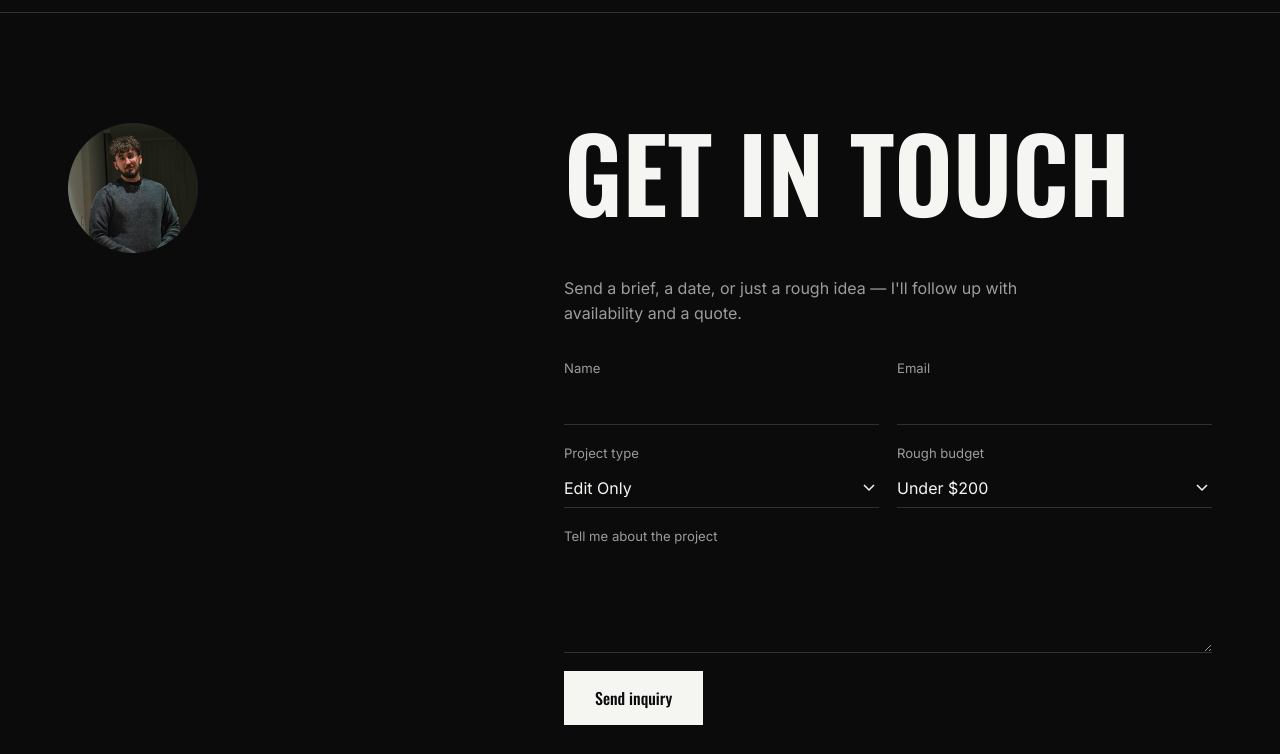
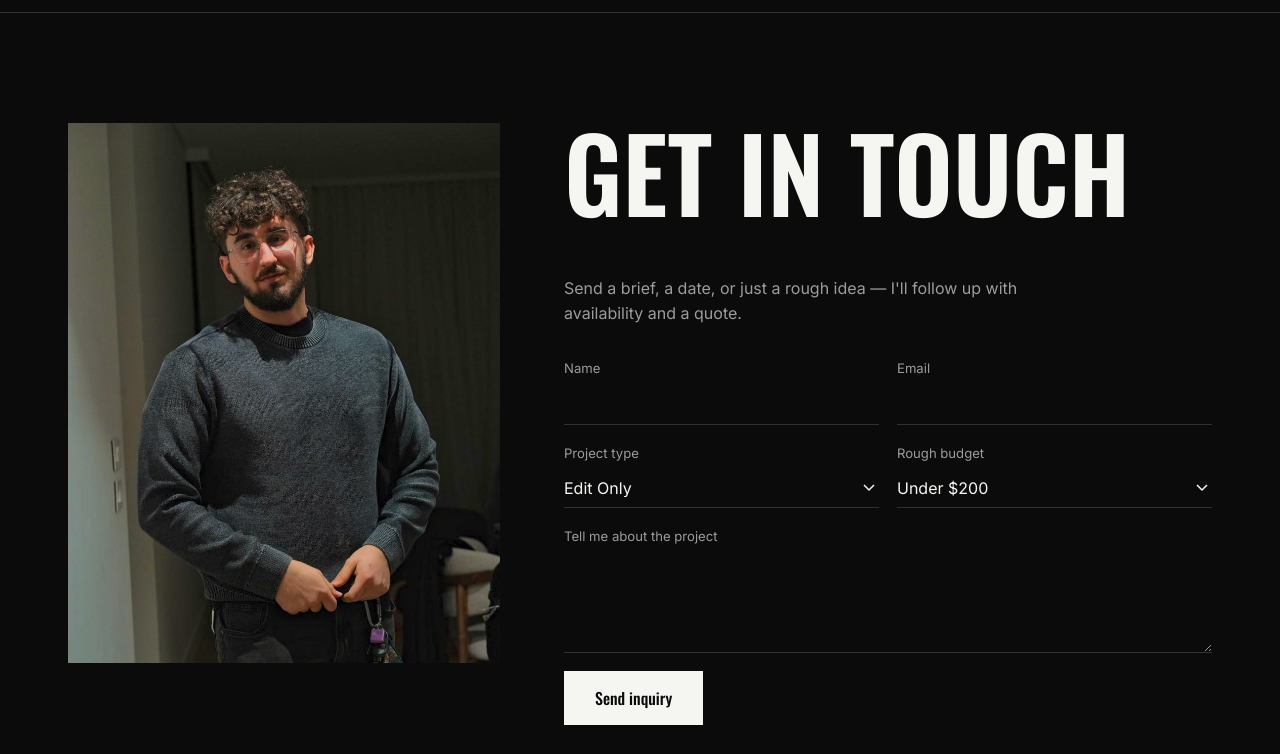
Before and after one commit to flareradd/RadovanovicMedia, a plain HTML site: page index.html in a window 1280 px wide. Shown: the part 3960-4714 px from the top of the page. Drawn offline with nearby package versions, Linux system fonts and the light colour scheme.

Commit message:
Update style.css

```diff
--- a/style.css
+++ b/style.css
@@ -4,7 +4,7 @@
   --dim:rgba(245,245,242,0.62);
   --line:rgba(245,245,242,0.16);
   --accent:#d98e2b;
-  --reel-ratio:16/9; /* change to 16/9 if your reels are landscape */
+  --reel-ratio:16/9;
   box-sizing:border-box;
   padding-bottom:env(safe-area-inset-bottom,0px);
 }
@@ -130,11 +130,7 @@ td:last-child,th:last-child{text-align:right;font-family:'Oswald',sans-serif;fon
 /* CONTACT */
 .contact-grid{display:grid;grid-template-columns:0.8fr 1.2fr;gap:64px;align-items:start;}
 @media(max-width:820px){.contact-grid{grid-template-columns:1fr;gap:40px;}}
-.portrait{
-  width:130px;height:130px;border-radius:50%;object-fit:cover;
-  border:2px solid var(--amber);flex-shrink:0;
-  object-position:center 10%;
-}
+.portrait{width:100%;aspect-ratio:4/5;object-fit:cover;object-position:center 15%;display:block;}
 .lead{color:var(--dim);max-width:48ch;margin-bottom:32px;}
 .inquiry-form{display:flex;flex-direction:column;gap:18px;}
 .form-row{display:grid;grid-template-columns:1fr 1fr;gap:18px;}
```
